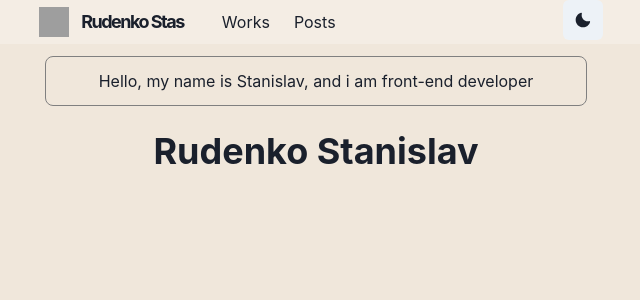
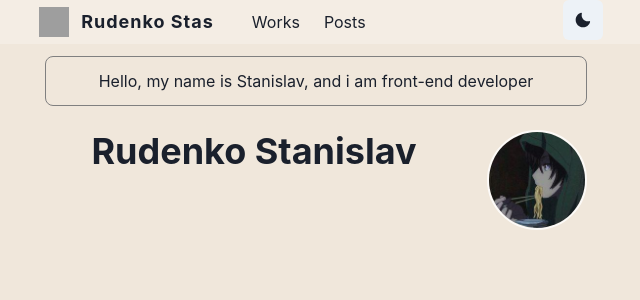
Before and after one commit to AVirolainen/portfolio, a Next.js app: page / in a window 1280 px wide. Shown: the top 300 px of the page, without its empty margins (324-964 px from the left). Built offline with nearby package versions, Linux system fonts and the light colour scheme; grey boxes are pictures that could not be loaded.

Commit message:
adding logo

```diff
--- a/components/logo.js
+++ b/components/logo.js
@@ -24,6 +24,7 @@ const Logo = ()=>{
 				<Text color={useColorModeValue('gray.800', 'whiteAlpha.900')}
 					  fontFamily="M PLUS Rounded 1c"
 					  bold="weight"
+					  letterSpacing={1}
 					  ml={3}>
 					  	Rudenko Stas
 					  </Text>
--- a/pages/index.js
+++ b/pages/index.js
@@ -1,4 +1,4 @@
-import {Container, Box, Heading} from '@chakra-ui/react'
+import {Container, Box, Heading, Image} from '@chakra-ui/react'
 
 const Page = ()=>{
 	return (
@@ -12,6 +12,21 @@ const Page = ()=>{
 						Rudenko Stanislav
 					</Heading>
 				</Box>
+				<Box
+					flexShrink={0}
+					mt={{base: 4, md: 0}}
+					ml={{md: 6}}
+					align="center">
+					<Image
+						borderColor="whiteAlpha.800"
+						borderWidth={2}
+						borderStyle="solid"
+						maxWidth="100px"
+						display="inline-block"
+						borderRadius="full"
+						src="/logo.jpg"
+						alt="profile image" />
+				</Box>
 			</Box>
 		</Container>
 	)
```
Also changed, not shown: public/logo.jpg (added).
